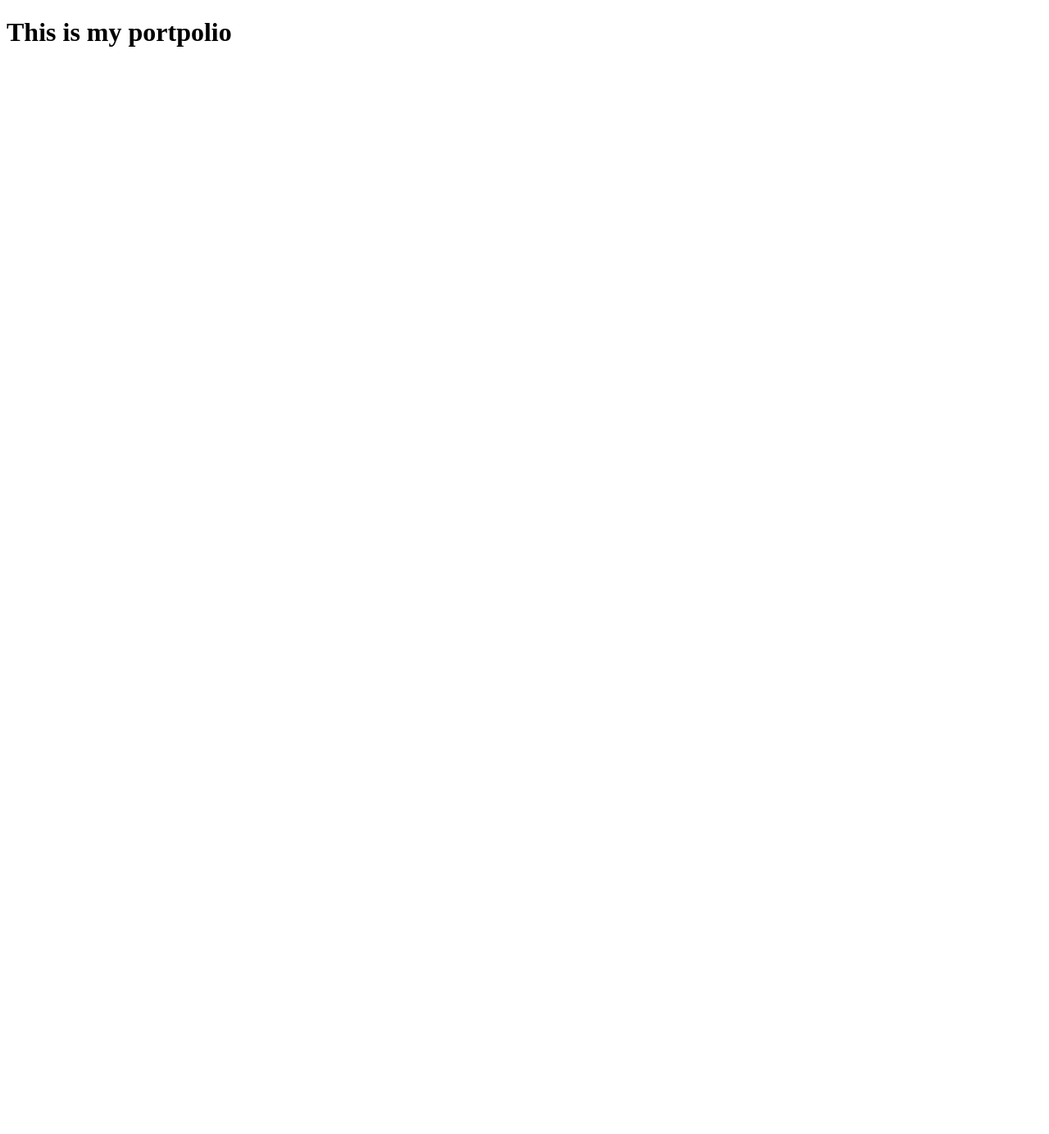
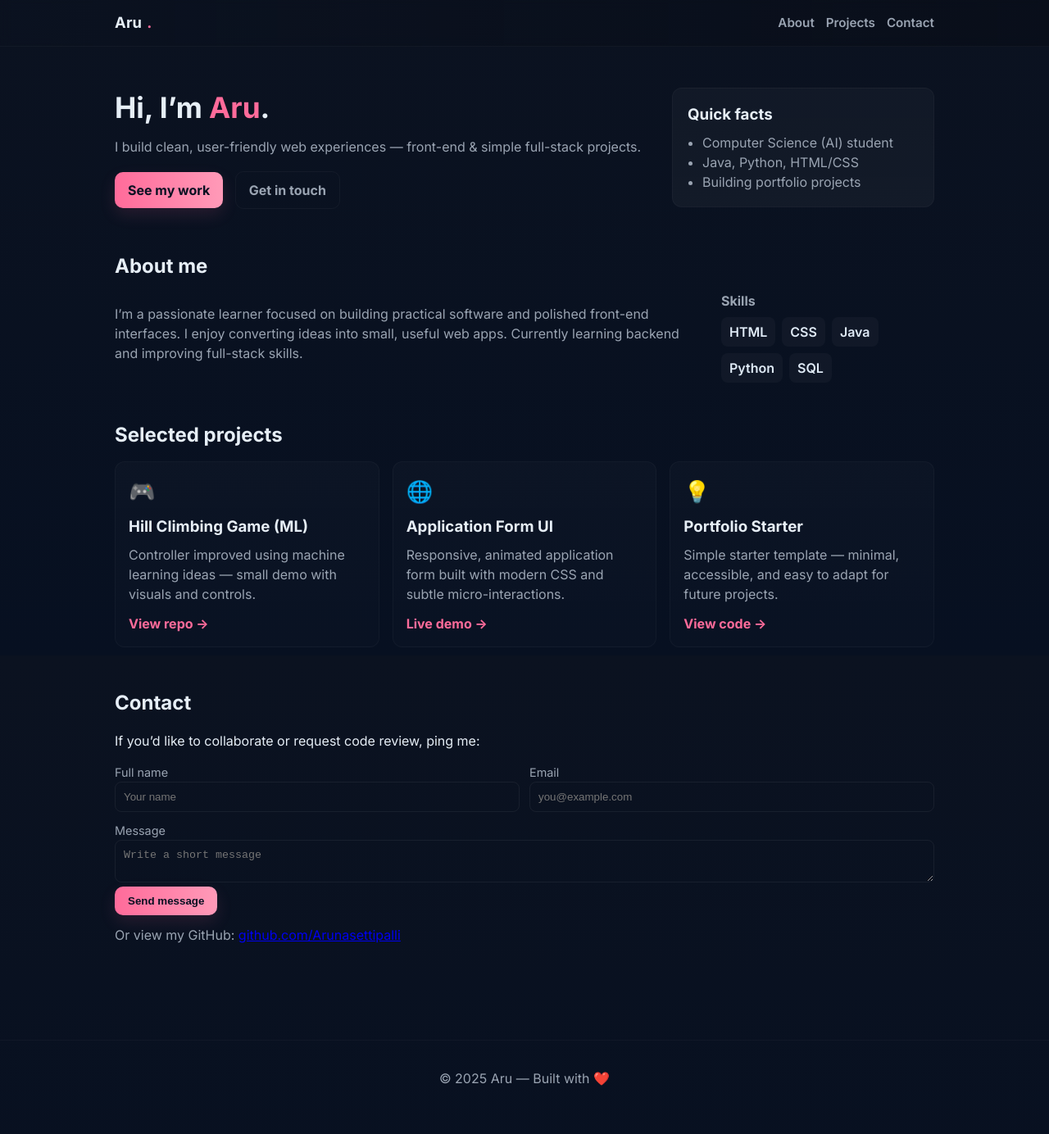
Before and after one commit to Arunasettipalli/Assignment2, a plain HTML site: page portfolio.html in a window 1280 px wide. Shown: the whole page at 82% size. Before the commit the page ends 800 px from the top, so only its background shows below. Drawn offline with Linux system fonts and the light colour scheme.

Commit message:
added portfolio.html with new structure and content

```diff
--- a/portfolio.html
+++ b/portfolio.html
@@ -1,11 +1,132 @@
 <!DOCTYPE html>
 <html lang="en">
 <head>
-    <meta charset="UTF-8">
-    <meta name="viewport" content="width=device-width, initial-scale=1.0">
-    <title>Document</title>
+  <meta charset="utf-8" />
+  <meta name="viewport" content="width=device-width,initial-scale=1" />
+  <title>Aru — Portfolio</title>
+
+  <!-- Google Font -->
+  <link href="https://fonts.googleapis.com/css2?family=Inter:wght@300;400;600;700&display=swap" rel="stylesheet">
+
+  <!-- Styling -->
+  <link rel="stylesheet" href="style.css" />
 </head>
 <body>
-    <h1>This is my portpolio</h1>
+  <header class="site-header">
+    <nav class="nav container">
+      <div class="brand">Aru<span class="dot">.</span></div>
+      <ul class="nav-links">
+        <li><a href="#about">About</a></li>
+        <li><a href="#work">Projects</a></li>
+        <li><a href="#contact">Contact</a></li>
+      </ul>
+    </nav>
+  </header>
+
+  <main>
+    <!-- Hero -->
+    <section class="hero container" id="home">
+      <div class="hero-left">
+        <h1>Hi, I’m <span class="accent">Aru</span>.</h1>
+        <p class="lead">I build clean, user-friendly web experiences — front-end & simple full-stack projects.</p>
+        <div class="cta-group">
+          <a class="btn primary" href="#work">See my work</a>
+          <a class="btn ghost" href="#contact">Get in touch</a>
+        </div>
+      </div>
+      <div class="hero-right">
+        <div class="card">
+          <h3>Quick facts</h3>
+          <ul>
+            <li>Computer Science (AI) student</li>
+            <li>Java, Python, HTML/CSS</li>
+            <li>Building portfolio projects</li>
+          </ul>
+        </div>
+      </div>
+    </section>
+
+    <!-- About -->
+    <section class="about container" id="about">
+      <h2>About me</h2>
+      <div class="about-grid">
+        <p>I’m a passionate learner focused on building practical software and polished front-end interfaces. I enjoy converting ideas into small, useful web apps. Currently learning backend and improving full-stack skills.</p>
+        <div class="skills">
+          <h4>Skills</h4>
+          <div class="skill-list">
+            <span>HTML</span><span>CSS</span><span>Java</span><span>Python</span><span>SQL</span>
+          </div>
+        </div>
+      </div>
+    </section>
+
+    <!-- Work / Projects -->
+    <section class="work container" id="work">
+      <h2>Selected projects</h2>
+      <div class="grid-projects">
+        <article class="project">
+          <div class="proj-thumb">🎮</div>
+          <h3>Hill Climbing Game (ML)</h3>
+          <p>Controller improved using machine learning ideas — small demo with visuals and controls.</p>
+          <a class="proj-link" href="#" target="_blank">View repo →</a>
+        </article>
+
+        <article class="project">
+          <div class="proj-thumb">🌐</div>
+          <h3>Application Form UI</h3>
+          <p>Responsive, animated application form built with modern CSS and subtle micro-interactions.</p>
+          <a class="proj-link" href="#" target="_blank">Live demo →</a>
+        </article>
+
+        <article class="project">
+          <div class="proj-thumb">💡</div>
+          <h3>Portfolio Starter</h3>
+          <p>Simple starter template — minimal, accessible, and easy to adapt for future projects.</p>
+          <a class="proj-link" href="#" target="_blank">View code →</a>
+        </article>
+      </div>
+    </section>
+
+    <!-- Contact -->
+    <section class="contact container" id="contact">
+      <h2>Contact</h2>
+      <p>If you’d like to collaborate or request code review, ping me:</p>
+      <form class="contact-form" action="#" onsubmit="alert('Thanks — message simulated (no backend).'); return false;">
+        <div class="form-grid">
+          <label>Full name
+            <input required placeholder="Your name" />
+          </label>
+          <label>Email
+            <input type="email" required placeholder="you@example.com" />
+          </label>
+          <label class="full">Message
+            <textarea required placeholder="Write a short message"></textarea>
+          </label>
+        </div>
+        <button class="btn primary" type="submit">Send message</button>
+      </form>
+
+      <p class="small">Or view my GitHub: <a href="https://github.com/Arunasettipalli" target="_blank">github.com/Arunasettipalli</a></p>
+    </section>
+  </main>
+
+  <footer class="site-footer">
+    <div class="container">
+      <p>© <span id="year"></span> Aru — Built with ❤️</p>
+    </div>
+  </footer>
+
+  <script>
+    // small niceties
+    document.getElementById('year').textContent = new Date().getFullYear();
+    // smooth scrolling for anchor links
+    document.querySelectorAll('a[href^="#"]').forEach(a=>{
+      a.addEventListener('click', e=>{
+        e.preventDefault();
+        const tgt = document.querySelector(a.getAttribute('href'));
+        if(tgt) tgt.scrollIntoView({behavior:'smooth', block:'start'});
+      });
+    });
+  </script>
 </body>
 </html>
```
